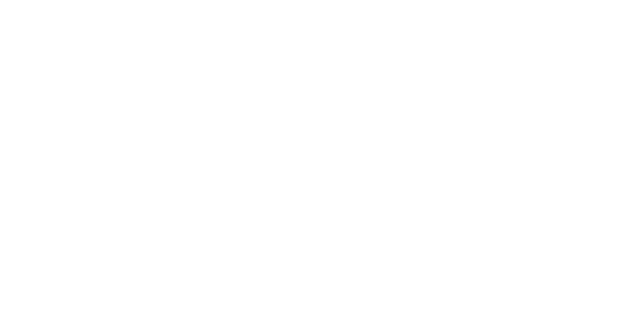
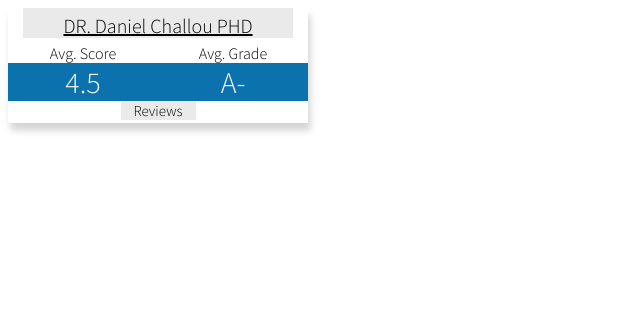
Before and after one commit to dahnny012/UMNRateMyProfessor, a browser extension: page mockup.html in a window 1280 px wide. Shown: the whole page, without its empty margins (0-640 px from the left). Drawn offline with nearby package versions, Linux system fonts and the light colour scheme.

Commit message:
integrated links to html

```diff
--- a/mockup.css
+++ b/mockup.css
@@ -24,7 +24,6 @@ div{
 
 #staticBox{
     left:400px;
-    display:none;
 }
 
 #emptyBox{
@@ -42,6 +41,14 @@ div{
     width:90%;
     padding-bottom:5px;
     margin:0 auto;
+}
+
+.profLink{
+	color:black;
+}
+
+.profLink:hover{
+	color:#0C72AD
 }
 
 
@@ -81,7 +88,12 @@ div{
     margin-left:auto;
     margin-right:auto;
     font-size:15px;
+	background:#EAEAEA;
+	text-align:center;
+	cursor:hand;
+	cursor:pointer;
 }
+
 
 .reviewHeader{
     padding-right:10px;
--- a/mockup.html
+++ b/mockup.html
@@ -38,7 +38,7 @@
 
 <div class="profBox" id="staticBox">
     <div class="profName">
-       DR. Daniel Challou PHD
+		<a class="profLink" href="" target="_blank">DR. Daniel Challou PHD</a>
     </div>
     <div class="profMetricsWrapper">
         <div class="profMetricsHeader">
@@ -187,6 +187,4 @@ function reviewsHandler(e){
     }
 }
 
-
-
 </script>
```
